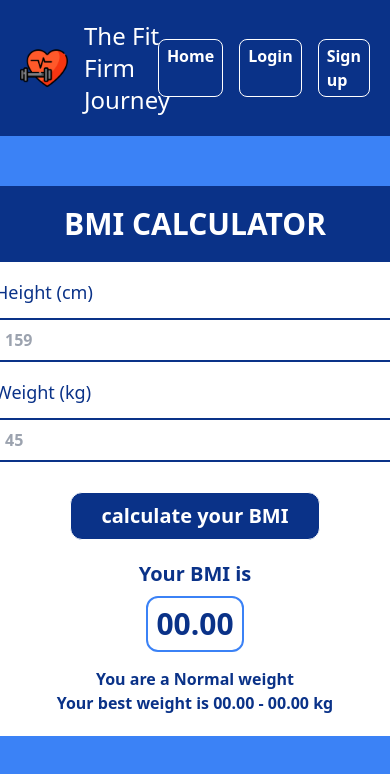
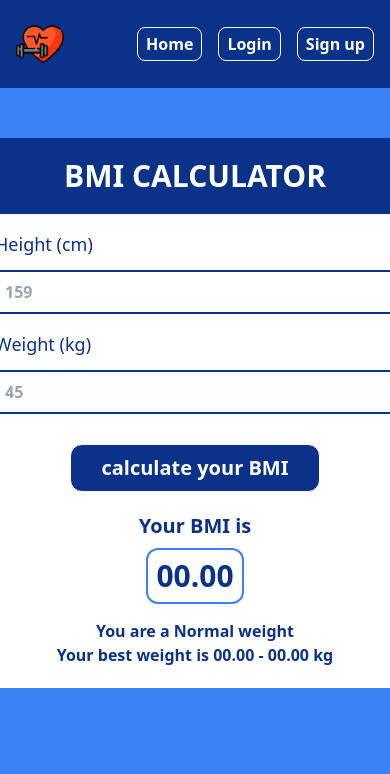
Before and after one commit to Ping1495/the-fit-firm-jorney, a React (Vite) app: page /bmi in a window 390 px wide. Shown: the top 774 px of the page. Built offline with nearby package versions, Linux system fonts and the light colour scheme.

Commit message:
add:responsive header section

```diff
--- a/src/components/header.jsx
+++ b/src/components/header.jsx
@@ -3,20 +3,15 @@ import dumbbellPic from "/public/images/dumbbell.png";
 
 function Header() {
   return (
-    <>
     <nav className="bg-[#0A3288] py-5 w-full">
-        <div className=" mx-auto flex justify-between items-center">
-          <div className="flex flex-row items-center space-x-4">
-            <img
-              src={dumbbellPic}
-              alt="health-logo"
-              className="w-12 h-12 ml-5"
-            />
-            <div className="text-white font-medium text-2xl ml-2">
+      <div className="container mx-auto flex justify-between items-center px-4">
+        <div className="flex items-center space-x-4">
+          <img src={dumbbellPic} alt="health-logo" className="w-12 h-12" />
+          <div className="text-white font-medium text-2xl hidden md:block">
             The Fit Firm Journey
           </div>
         </div>
-          <div className="flex space-x-4 mr-5">
+        <div className="flex space-x-4">
           <Link
             to={`/`}
             className="text-white font-semibold border border-white py-1 px-2 rounded-lg"
@@ -31,7 +26,7 @@ function Header() {
             Login
           </Link>
           <Link
-              to={`/singUp`}
+            to={`/signUp`}
             className="text-white font-semibold border border-white py-1 px-2 rounded-lg"
           >
             Sign up
@@ -39,7 +34,6 @@ function Header() {
         </div>
       </div>
     </nav>
-    </>
   );
 }
 
```
Lines whose indentation alone changed are shown as unchanged.
